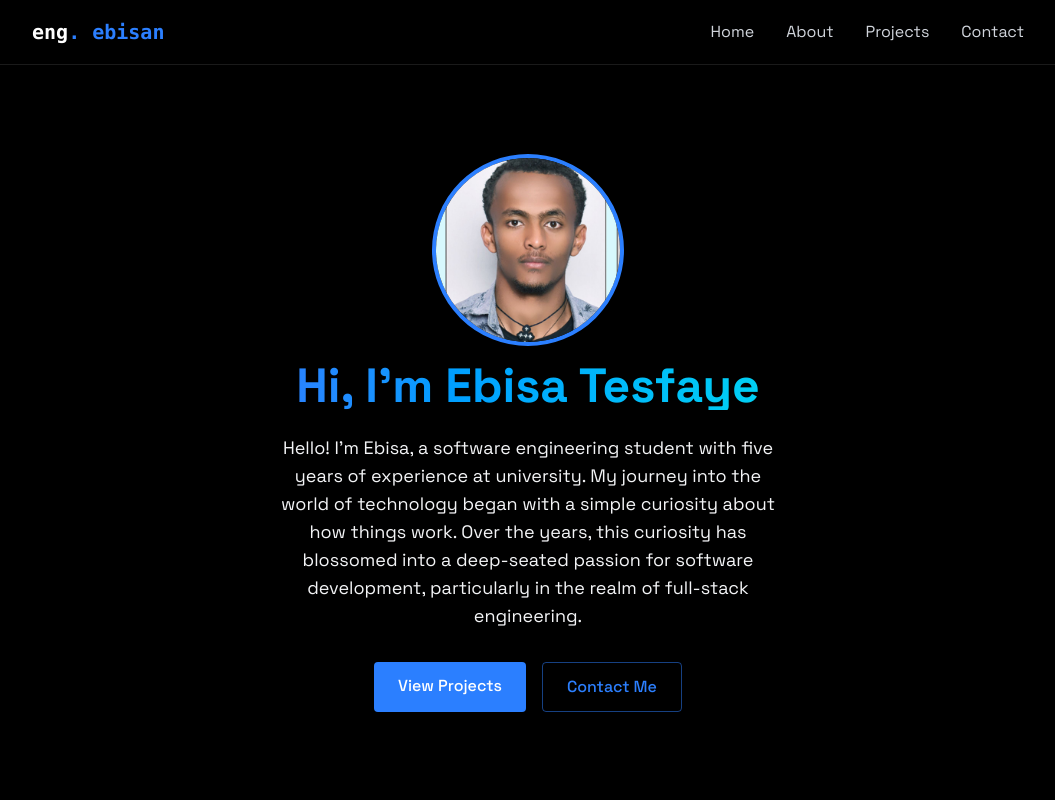
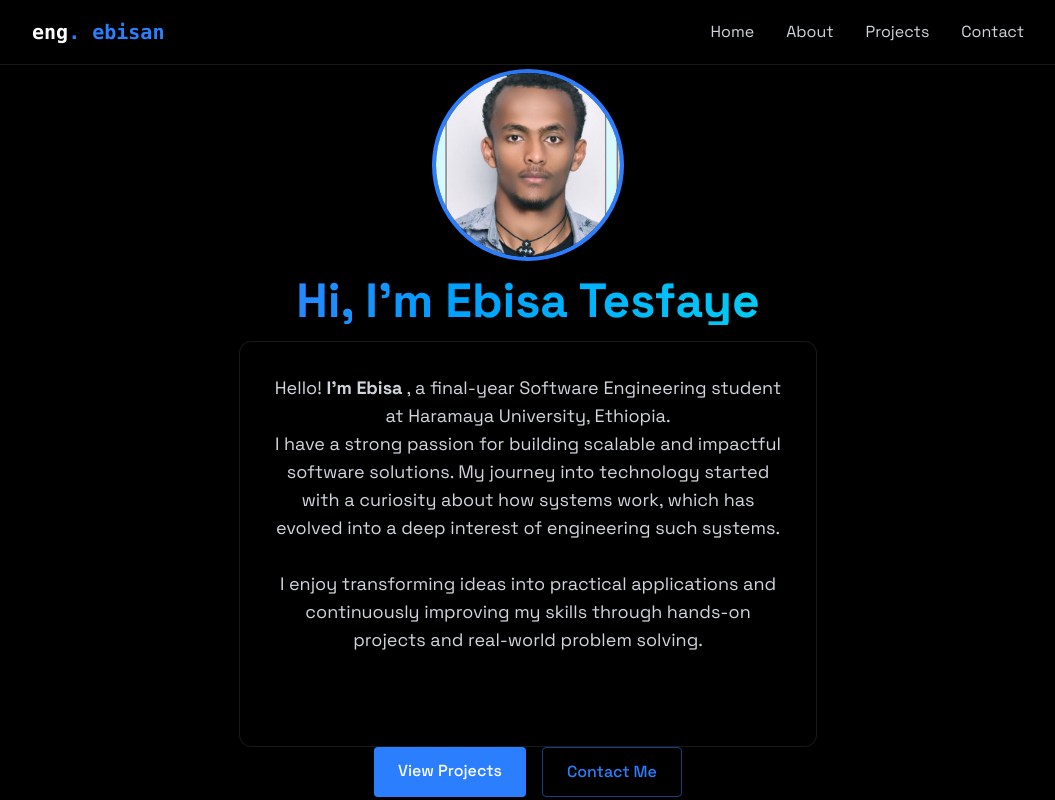
Before and after one commit to ebisatesfaye/eng.-ebisa-tesfaye, a React (Vite) app: page / in a window 1280 px wide. Shown: the top 800 px of the page, without its empty margins (112-1167 px from the left). Built offline with nearby package versions, Linux system fonts and the light colour scheme.

Commit message:
texts edited

```diff
--- a/src/components/sections/About.jsx
+++ b/src/components/sections/About.jsx
@@ -23,7 +23,8 @@ export const About = () => {
 
           <div className="rounded-xl p-8 border-white/10 border hover:-translate-y-1 transition-all">
             <p className="text-gray-300 mb-6">
-              I am a passionate Software Engineering graduate with strong experience in full-stack web development. I specialize in building scalable and reliable applications using technologies such as React, Node.js, Express.js, Django, PostgreSQL, and MongoDB.</p>
+              <p>
+                I am a passionate Software Engineering graduate with strong experience in full-stack web development. I specialize in building scalable and reliable applications using technologies such as React, Node.js, Express.js, Django, PostgreSQL, and MongoDB.</p><br />
               <p>
                 I enjoy turning ideas into real, functional systems that solve practical problems. I focus on writing clean, maintainable code and building applications that are secure, efficient, and user-friendly. I am always eager to learn new technologies, improve my skills, and take on challenging projects.
               </p>
@@ -31,7 +32,7 @@ export const About = () => {
               <p>
                 I am particularly interested in backend engineering, and building real-world systems that create impact.
               </p>
-
+            </p>
             <div className="grid grid-cols-1 md:grid-cols-2 gap-6">
               <div className="rounded-xl p-6 hover:-translate-y-1 transition-all">
                 <h3 className="text-xl font-bold mb-4"> Frontend</h3>
--- a/src/components/sections/Home.jsx
+++ b/src/components/sections/Home.jsx
@@ -20,16 +20,22 @@ export const Home = () => {
                     </div>
 
 
-                <h1 className="test-5xl md:text-5xl font-bold mb-6 bg-gradient-to-r from-blue-500 to-cyan-400  bg-clip-text text-transparent leading-right">
+                    <h1 className="test-5xl md:text-5xl font-bold mb-4 bg-gradient-to-r from-blue-500 to-cyan-400  bg-clip-text text-transparent leading-right">
                         Hi, I'm Ebisa Tesfaye
                     </h1>
+                    <div className="rounded-xl p-8 border-white/10 border hover:-translate-y-1 transition-all">
+                        <p className="text-gray-300  text-lg mb-8 max-w-lg mx-auto">
+                            <p>
+                                Hello! <strong>I’m Ebisa</strong> , a final-year Software Engineering student at Haramaya University,  Ethiopia.
+                            </p>
+                            <p>
+                                I have a strong passion for building scalable and impactful software solutions. My journey into technology started with a curiosity about how systems work, which has evolved into a deep interest of engineering such systems.
+                            </p><br />
+                            <p>
+                                I enjoy transforming ideas into practical applications and continuously improving my skills through hands-on projects and real-world problem solving.
+                            </p><br />
+                        </p></div>
 
-                <p className="tex-gray-400 text-lg mb-8 max-w-lg mx-auto">
-               Hello! I’m Ebisa, a software engineering student with five years of experience at university.
-               My journey into the world of technology began with a simple curiosity about how things work.
-               Over the years, this curiosity has blossomed into a deep-seated passion for software development,
-               particularly in the realm of full-stack engineering.
-            </p>
 
                     <div className="flex justify-center space-x-4">
                         <a href="#project" className="bg-blue-500 text-white py-3 px-6 rounded font-medium transition relative overflow-hidden hover:-translate-y-0.5 hover:shadow-[0_0_15px_rgb(59,130,246,0.4)]">
--- a/src/components/sections/Projects.jsx
+++ b/src/components/sections/Projects.jsx
@@ -6,7 +6,7 @@ export const Projects = () => {
       className="min-h-screen flex items-center justify-center py-20"
     >
       <RevealOnScroll>
-        <div className="max-w-5xl mx-auto px-4">
+        <div id="project" className="max-w-5xl mx-auto px-4">
           <h2 className="text-3xl font-bold mb-8 bg-gradient-to-r from-blue-500 to-cyan-400 bg-clip-text text-transparent text-center">
             {" "}
             Featured Projects
```
Lines whose indentation alone changed are shown as unchanged.
